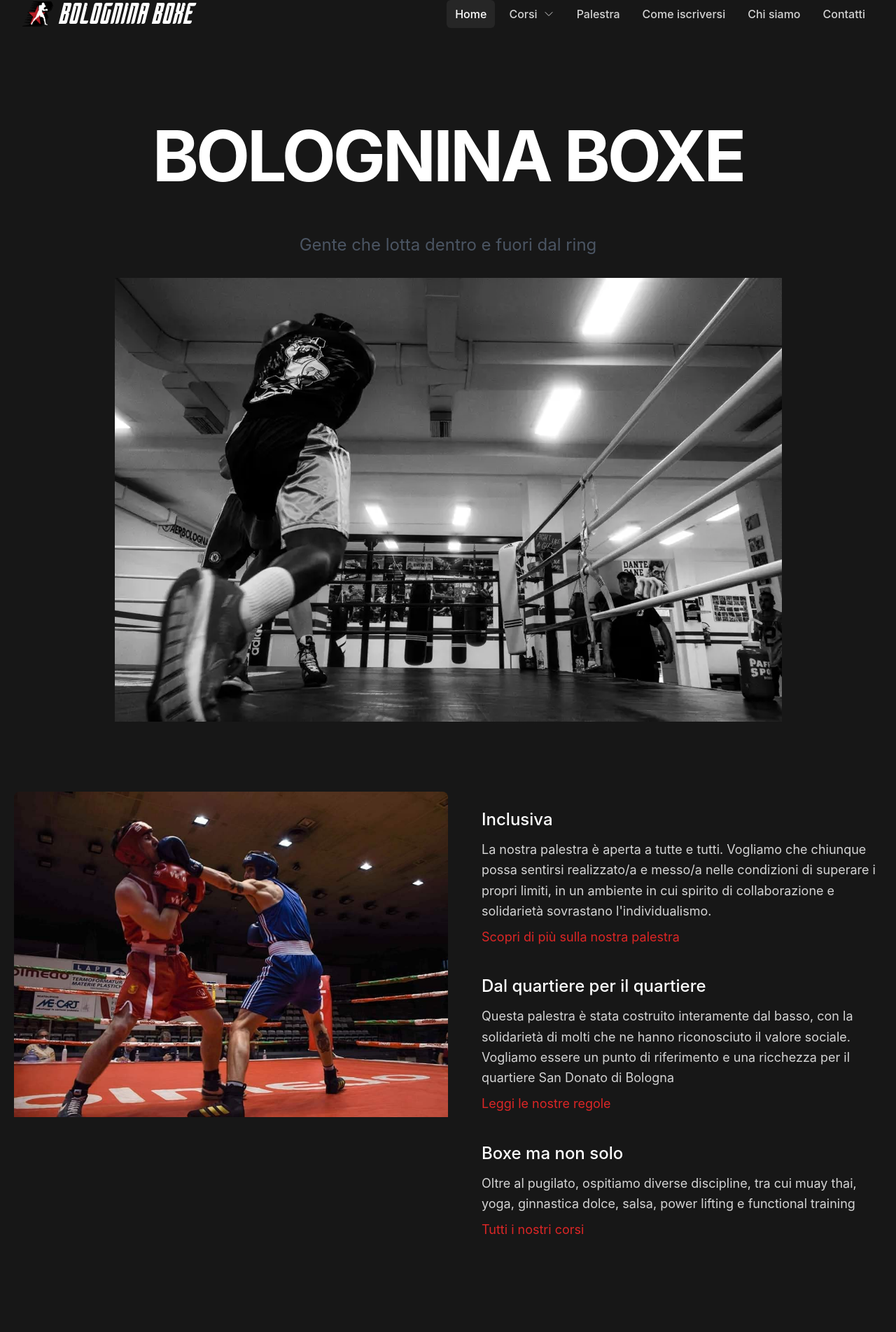
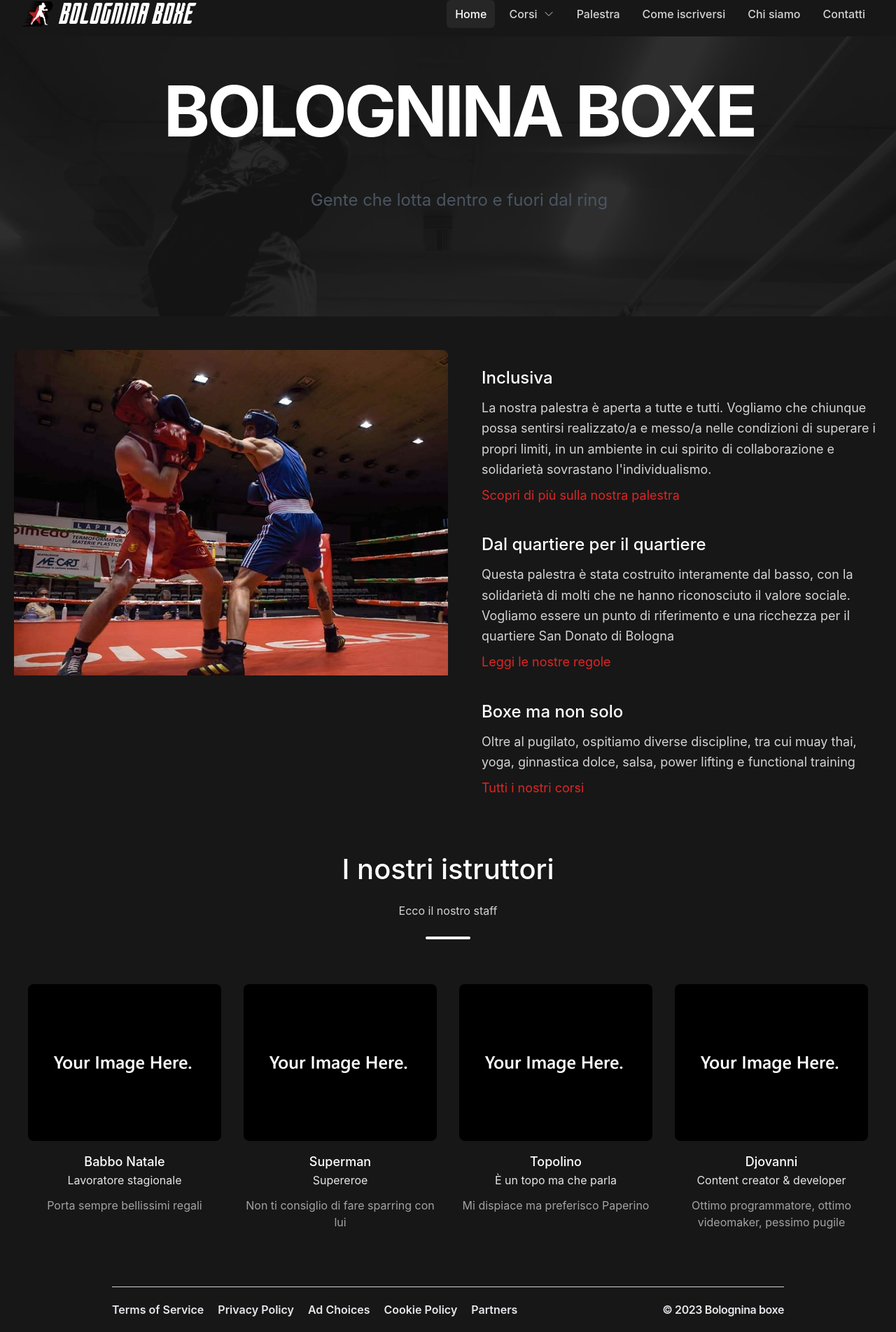
Before and after one commit to djovannih/bolognina-boxe, a Next.js app: page / in a window 1280 px wide. Shown: the part 12-1915 px from the top of the page at 70% size. Built offline with nearby package versions, Linux system fonts and the light colour scheme.

Commit message:
Add parallax to homepage

```diff
--- a/app/page.tsx
+++ b/app/page.tsx
@@ -9,9 +9,16 @@ import ring from '../public/images/ring.webp'
 
 export default function Page() {
   return (
-    <section className="text-black body-font lg:pt-20">
-      <div className="container px-5 pt-32 mx-auto lg:px-4 lg:py-4">
-        <div className="flex flex-col w-full mb-2 text-left md:text-center ">
+    <>
+      <Image
+        src={ring}
+        alt="Ring"
+        priority
+        className="fixed inset-0 w-screen h-auto top-16 opacity-10"
+      />
+      <section className="z-20 text-black body-font lg:pt-20">
+        <div className="container px-5 pt-32 mx-auto h-80 lg:h-96 lg:px-4 lg:py-4">
+          <div className="fixed flex flex-col w-full mb-2 text-left md:text-center ">
             <h1 className="mb-2 text-6xl font-bold tracking-tighter text-white uppercase lg:text-8xl md:text-7xl ">
               Bolognina boxe
             </h1>
@@ -21,11 +28,8 @@ export default function Page() {
             </p>
           </div>
         </div>
-      <div className="container flex flex-col items-center justify-center p-3 py-8 mx-auto rounded-lg md:p-1">
-        <Image src={ring} alt="Ring" priority className="w-auto h-full" />
-      </div>
-      <section className="text-gray-600 body-font">
-        <div className="container flex flex-wrap px-5 py-24 mx-auto">
+        <section className="relative text-gray-600 body-font bg-neutral-900">
+          <div className="container flex flex-wrap px-5 py-12 mx-auto">
             <div className="w-full mb-10 overflow-hidden rounded-lg lg:w-1/2 lg:mb-0">
               <Image src={jab} alt="Ring" priority className="" />
             </div>
@@ -38,8 +42,8 @@ export default function Page() {
                   <p className="mb-2 text-lg leading-relaxed text-neutral-300">
                     La nostra palestra è aperta a tutte e tutti. Vogliamo che
                     chiunque possa sentirsi realizzato/a e messo/a nelle
-                  condizioni di superare i propri limiti, in un ambiente in cui
-                  spirito di collaborazione e solidarietà sovrastano
+                    condizioni di superare i propri limiti, in un ambiente in
+                    cui spirito di collaborazione e solidarietà sovrastano
                     l&apos;individualismo.
                   </p>
                   <Link
@@ -75,8 +79,8 @@ export default function Page() {
                     Boxe ma non solo
                   </h2>
                   <p className="mb-2 text-lg leading-relaxed text-neutral-300">
-                  Oltre al pugilato, ospitiamo diverse discipline, tra cui muay
-                  thai, yoga, ginnastica dolce, salsa, power lifting e
+                    Oltre al pugilato, ospitiamo diverse discipline, tra cui
+                    muay thai, yoga, ginnastica dolce, salsa, power lifting e
                     functional training
                   </p>
                   <Link
@@ -90,9 +94,9 @@ export default function Page() {
             </div>
           </div>
         </section>
-      <section className="text-gray-600 body-font">
+        <section className="relative z-20 text-gray-600 body-font bg-neutral-900">
           <div className="container px-5 mx-auto">
-          <div className="mb-20 text-center">
+            <div className="text-center">
               <h2 className="mb-4 font-medium text-white sm:text-5xl title-font">
                 I nostri istruttori
               </h2>
@@ -177,7 +181,8 @@ export default function Page() {
                           Content creator & developer
                         </h3>
                         <p className="mb-4 text-neutral-400">
-                        Ottimo programmatore, ottimo videomaker, pessimo pugile
+                          Ottimo programmatore, ottimo videomaker, pessimo
+                          pugile
                         </p>
                       </div>
                     </div>
@@ -188,5 +193,6 @@ export default function Page() {
           </div>
         </section>
       </section>
+    </>
   )
 }
--- a/components/Footer/Footer.tsx
+++ b/components/Footer/Footer.tsx
@@ -1,8 +1,8 @@
 export default function Footer() {
   return (
-    <footer className="pb-4 text-gray-200">
+    <footer className="relative z-20 pb-4 text-gray-200 bg-neutral-900">
       <div className="max-w-5xl px-4 mx-auto divide-y divide-gray-900 xl:max-w-5xl sm:px-6 md:px-8">
-        <div className="flex flex-col-reverse justify-between pt-5 pb-4 bg-top border-t border-black lg:flex-row">
+        <div className="flex flex-col-reverse justify-between pt-5 pb-4 bg-top border-t border-neutral-300 lg:flex-row">
           <ul className="flex flex-col space-y-2 lg:mb-0 sm:space-y-0 sm:space-x-5 sm:flex-row">
             <li>
               <a
--- a/components/Navbar/Navbar.tsx
+++ b/components/Navbar/Navbar.tsx
@@ -38,7 +38,7 @@ export const menuItems: MenuItem[] = [
 
 export default function Navbar() {
   return (
-    <Disclosure as="nav" className="bg-neutral-900">
+    <Disclosure as="nav" className="fixed inset-0 z-10 bg-neutral-900 h-fit">
       {({ open }) => (
         <>
           <div className="px-2 mx-auto max-w-7xl sm:px-6 lg:px-8">
```
Lines whose indentation alone changed are shown as unchanged.
